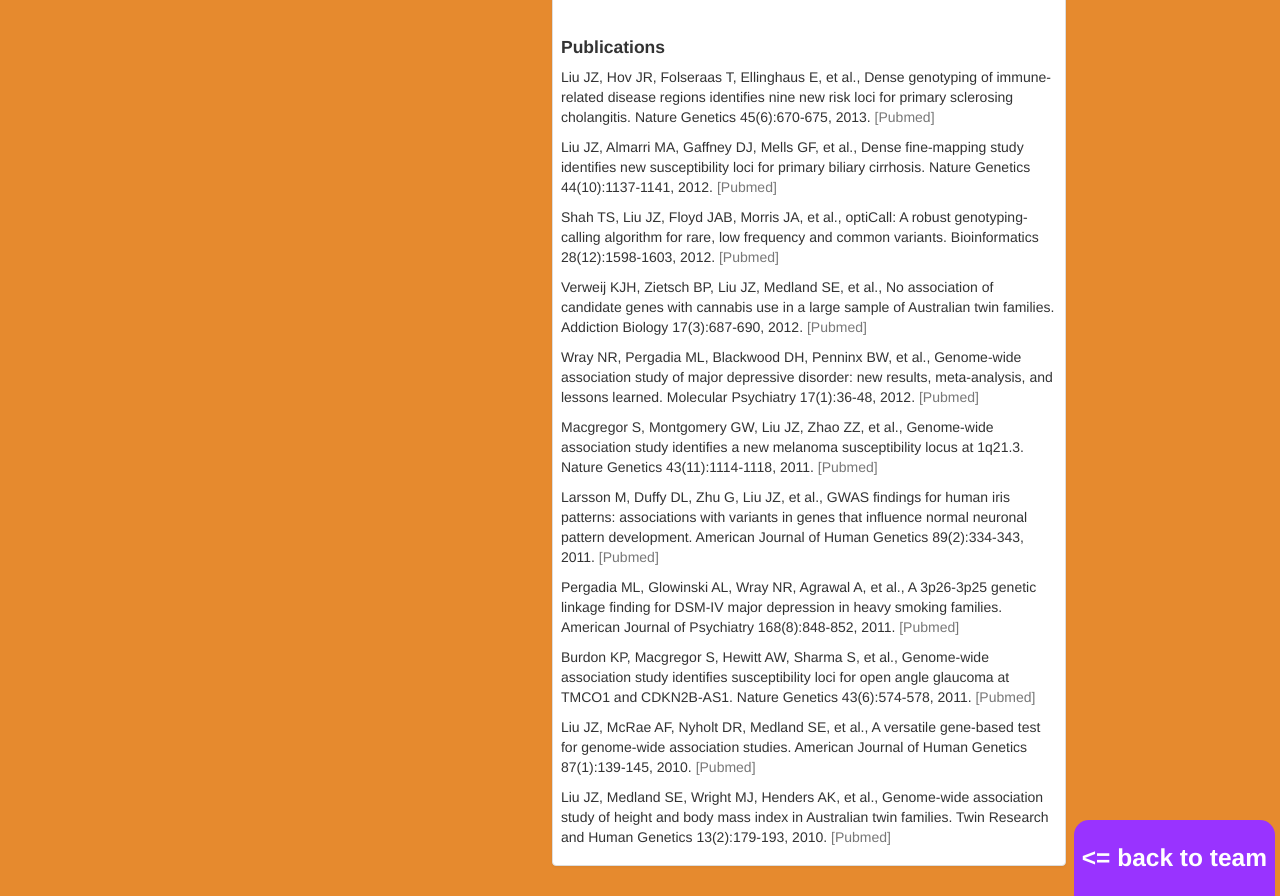
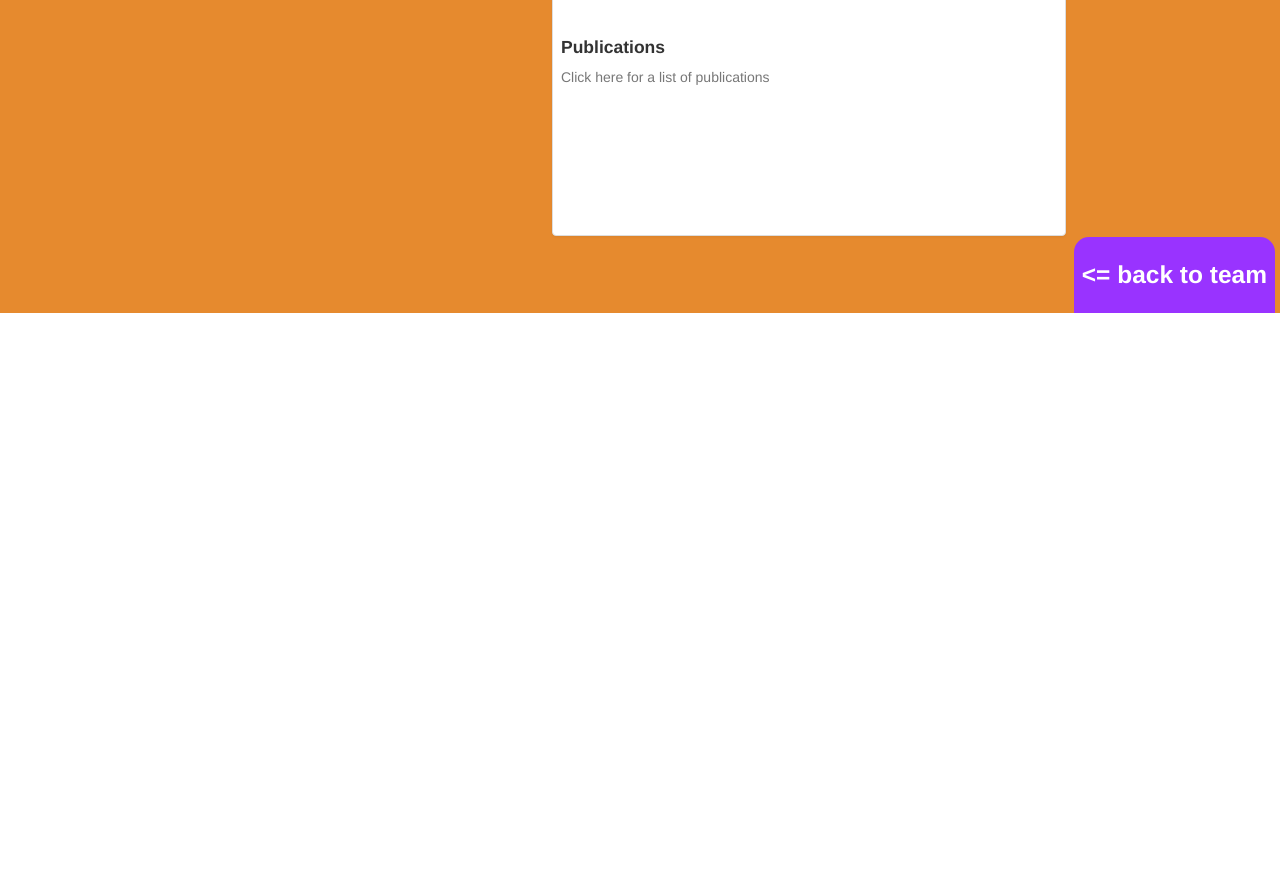
Before and after one commit to JaviElGato/anderson-group-info.github.io, a plain HTML site: page members/jimmy.html in a window 1280 px wide. Shown: the part 487-1383 px from the top of the page. After the commit the page ends 800 px from the top, so only its background shows below. Drawn offline with nearby package versions, Linux system fonts and the light colour scheme.

Commit message:
added publications link

```diff
--- a/members/jimmy.html
+++ b/members/jimmy.html
@@ -100,36 +100,7 @@
                             <br />
                             <h4>Publications</h4>
                             <p>
-                            Liu JZ, Hov JR, Folseraas T, Ellinghaus E, et al., Dense genotyping of immune-related disease regions identifies nine new risk loci for primary sclerosing cholangitis. Nature Genetics 45(6):670-675, 2013. <a href="http://www.ncbi.nlm.nih.gov/pubmed/23603763">[Pubmed]</a>
-                            </p>
-                            <p>
-                            Liu JZ, Almarri MA, Gaffney DJ, Mells GF, et al., Dense fine-mapping study identifies new susceptibility loci for primary biliary cirrhosis. Nature Genetics 44(10):1137-1141, 2012. <a href="http://www.ncbi.nlm.nih.gov/pubmed/22961000">[Pubmed]</a>
-                            </p>
-                            <p>
-                            Shah TS, Liu JZ, Floyd JAB, Morris JA, et al., optiCall: A robust genotyping-calling algorithm for rare, low frequency and common variants. Bioinformatics 28(12):1598-1603, 2012. <a href="http://www.ncbi.nlm.nih.gov/pubmed/22500001">[Pubmed]</a>
-                            </p>
-                            <p>
-                            Verweij KJH, Zietsch BP, Liu JZ, Medland SE, et al., No association of candidate genes with cannabis use in a large sample of Australian twin families. Addiction Biology 17(3):687-690, 2012. <a href="http://www.ncbi.nlm.nih.gov/pubmed/21507154">[Pubmed]</a>
-                            </p>
-                            Wray NR, Pergadia ML, Blackwood DH, Penninx BW, et al., Genome-wide association study of major depressive disorder: new results, meta-analysis, and lessons learned. Molecular Psychiatry 17(1):36-48, 2012. <a href="http://www.ncbi.nlm.nih.gov/pubmed/21042317">[Pubmed]</a>
-                            </p>
-                            <p>
-                            Macgregor S, Montgomery GW, Liu JZ, Zhao ZZ, et al., Genome-wide association study identifies a new melanoma susceptibility locus at 1q21.3. Nature Genetics 43(11):1114-1118, 2011. <a href="http://www.ncbi.nlm.nih.gov/pubmed/21983785">[Pubmed]</a>
-                            </p>
-                            <p>
-                            Larsson M, Duffy DL, Zhu G, Liu JZ, et al., GWAS findings for human iris patterns: associations with variants in genes that influence normal neuronal pattern development. American Journal of Human Genetics 89(2):334-343, 2011. <a href="http://www.ncbi.nlm.nih.gov/pubmed/21835309">[Pubmed]</a>
-                            </p>
-                            <p>
-                            Pergadia ML, Glowinski AL, Wray NR, Agrawal A, et al., A 3p26-3p25 genetic linkage finding for DSM-IV major depression in heavy smoking families. American Journal of Psychiatry 168(8):848-852, 2011. <a href="http://www.ncbi.nlm.nih.gov/pubmed/21572167">[Pubmed]</a>
-                            </p>
-                            <p>
-                            Burdon KP, Macgregor S, Hewitt AW, Sharma S, et al., Genome-wide association study identifies susceptibility loci for open angle glaucoma at TMCO1 and CDKN2B-AS1. Nature Genetics 43(6):574-578, 2011. <a href="http://www.ncbi.nlm.nih.gov/pubmed/21532571">[Pubmed]</a>
-                            </p>
-                            <p>
-                            Liu JZ, McRae AF, Nyholt DR, Medland SE, et al., A versatile gene-based test for genome-wide association studies. American Journal of Human Genetics 87(1):139-145, 2010. <a href="http://www.ncbi.nlm.nih.gov/pubmed/20598278">[Pubmed]</a>
-                            </p>
-                            <p>
-                            Liu JZ, Medland SE, Wright MJ, Henders AK, et al., Genome-wide association study of height and body mass index in Australian twin families. Twin Research and Human Genetics 13(2):179-193, 2010. <a href="http://www.ncbi.nlm.nih.gov/pubmed/20397748">[Pubmed]</a>
+                            <a href = "http://scholar.google.com/citations?user=EzKxDPsAAAAJ&hl=en">Click here for a list of publications</a>
                             </p>
                         </div>
                     </div>
```
